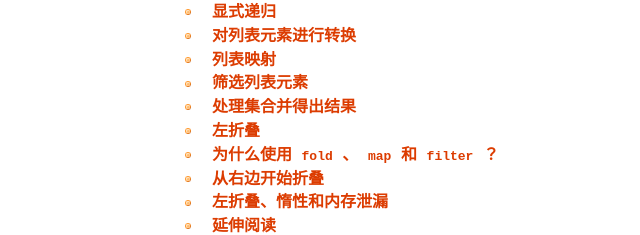
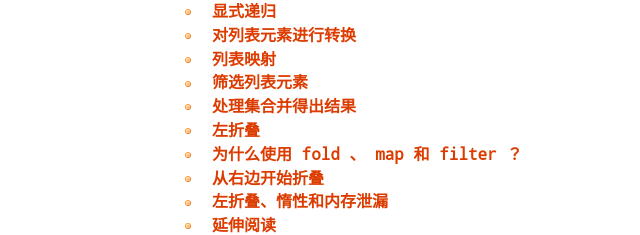
Before and after one commit to ktech0/rwh, a plain HTML site: page index.html in a window 1280 px wide. Shown: the part 2554-2789 px from the top of the page, without its empty margins (91-731 px from the left). Drawn offline with Linux system fonts and the light colour scheme.

Commit message:
Update basic.css

```diff
--- a/_static/basic.css
+++ b/_static/basic.css
@@ -756,6 +756,7 @@ span.pre {
     -ms-hyphens: none;
     -webkit-hyphens: none;
     hyphens: none;
+    font-family: "Noto Mono","Cascadia Mono","微软雅黑";
 }
 
 div[class*="highlight-"] {
```
